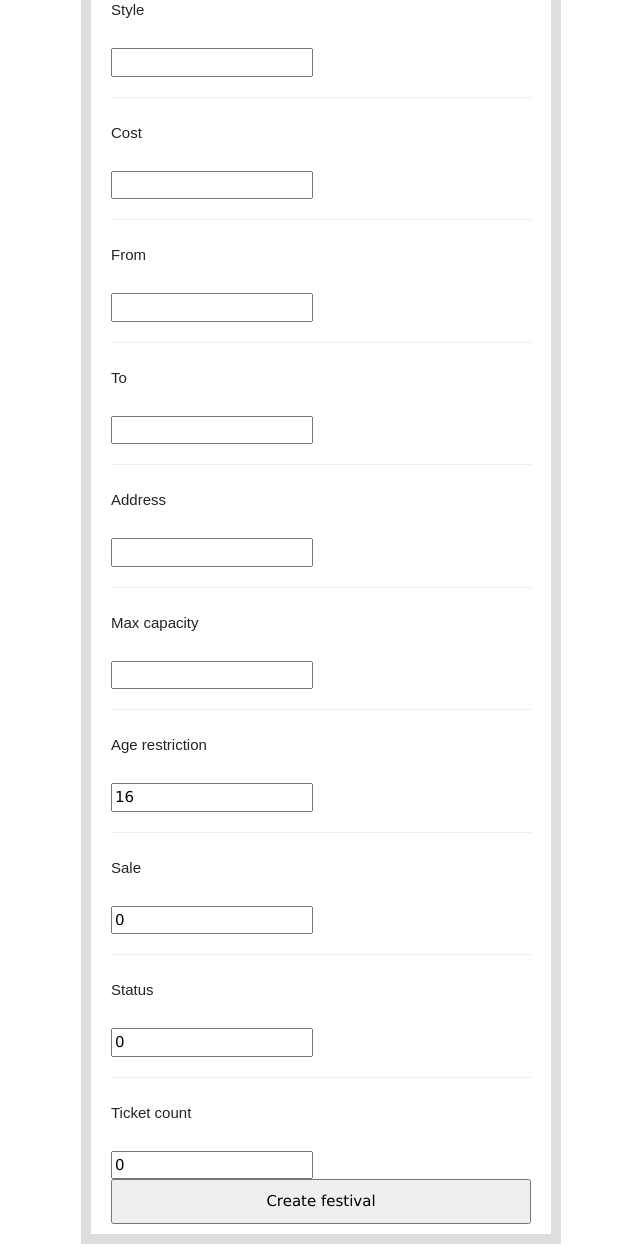
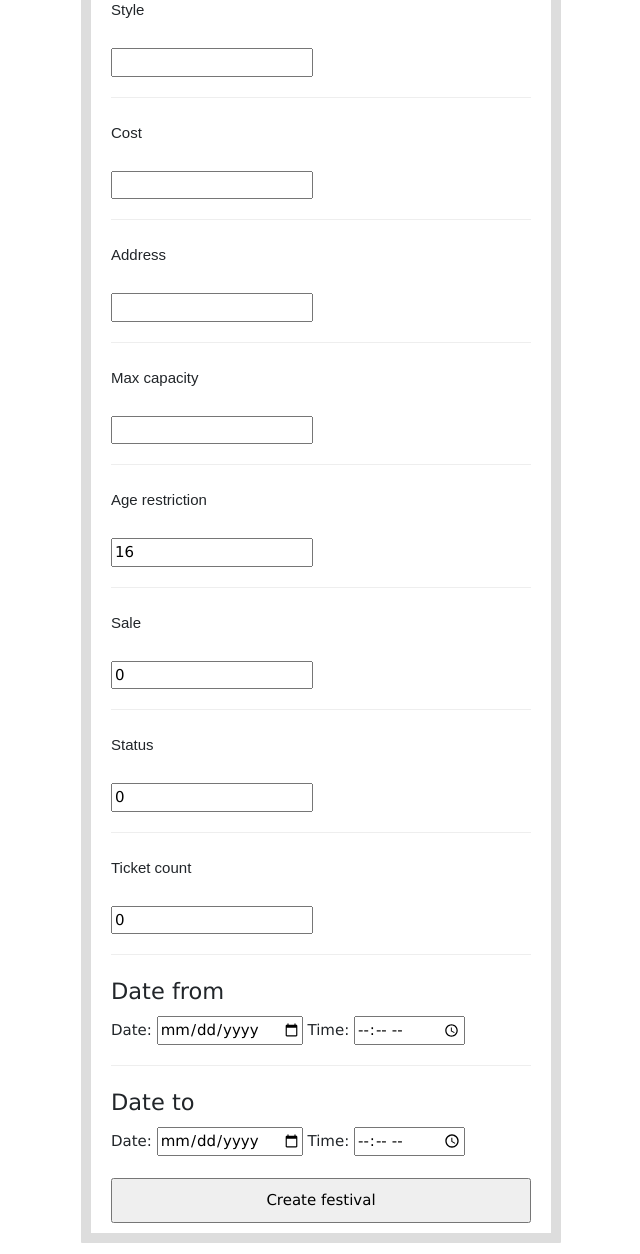
Before and after one commit to x00Pavel/festival-IS, a Flask app: page /my_festivals/add in a window 1280 px wide. Shown: the part 993-2247 px from the top of the page, without its empty margins (319-959 px from the left). Run offline with Flask 2, Linux system fonts and the light colour scheme; a user stored in the database is signed in; tables that the repository leaves empty hold one stand-in row (values such as "Sample post"); grey boxes marked "Sample" are stand-in pictures; some libraries are stand-ins or nearby versions.

Commit message:
Change input for date

```diff
--- a/src/classes.py
+++ b/src/classes.py
@@ -512,19 +512,19 @@ class Organizer(Seller):
 
     def add_fest(self, form):
         fest = Festival(
-            fest_name=form["fest_name"].data,
+            fest_name=form["fest_name"],
             fest_logo="https://festival-static.s3-eu-west-1.amazonaws.com/def_fest_logo.png",
-            description=form["description"].data,
-            style=form["style"].data,
-            cost=form["cost"].data,
-            time_from=form["time_from"].data,
-            time_to=form["time_to"].data,
-            address=form["address"].data,
-            max_capacity=form["max_capacity"].data,
-            age_restriction=form["age_restriction"].data,
-            sale=form["sale"].data,
+            description=form["description"],
+            style=form["style"],
+            cost=form["cost"],
+            time_from=f"{form['date_from']} {form['time_from']}",
+            time_to=f"{form['date_to']} {form['time_to']}",
+            address=form["address"],
+            max_capacity=form["max_capacity"],
+            age_restriction=form["age_restriction"],
+            sale=form["sale"],
             org_id=self.org_id,
-            status=form["status"].data,
+            status=form["status"],
         )
         db.session.add(fest)
         db.session.commit()
--- a/src/forms.py
+++ b/src/forms.py
@@ -93,10 +93,6 @@ class FestivalForm(FlaskForm):
     )
     style = StringField("Style", validators=[DataRequired()])
     cost = IntegerField("Cost", validators=[DataRequired(), NumberRange(min=0)])
-    time_from = DateTimeField(
-        "From", validators=[DataRequired()], format="%d-%m-%Y %H:%M"
-    )
-    time_to = DateTimeField("To", validators=[DataRequired()], format="%d-%m-%Y %H:%M")
     address = StringField("Address", validators=[DataRequired()])
     max_capacity = IntegerField("Max capacity", validators=[DataRequired()])
     age_restriction = IntegerField(
--- a/src/templates/edit_festival.html
+++ b/src/templates/edit_festival.html
@@ -13,6 +13,12 @@
         <div class="image_in_my_account">
             <img style="margin-top:150px;" src="{{fest.fest_logo}}" id="preview" width="600" height="600">
         </div>
+        <legend s>Date from</legend>
+        {{ fest.time_from }}
+        <hr>
+        <legend s>Date to</legend>
+        {{ fest.time_to }}
+        <br><br>
         <form action="/my_festivals/{{ fest.fest_id }}/edit" method="POST">
             {% for field in form if field.name != 'csrf_token' %}
                 {% if field.name == "submit" %}
@@ -37,7 +43,6 @@
                 <img style="margin-top:150px;"
                     src="https://festival-static.s3-eu-west-1.amazonaws.com/def_fest_logo.png" id="preview2" width="300"
                     height="300">
-
                 <input type="file" style="margin-bottom: 10px; font-size: 24px; text-align: center;" id=file-input>
                 {% for field in form if field.name != 'csrf_token' %}
                 <hr>
@@ -45,7 +50,15 @@
                 <br><br>
                 {{ field() }}
                 {% endfor %}
-
+                <hr>
+                <legend s>Date from</legend>
+                Date: <input type="date" name="date_from"/>
+                Time: <input s type="time" name="time_from"/>
+                <hr>
+                <legend s>Date to</legend>
+                Date: <input type="date" name="date_to"/>
+                Time: <input s type="time" name="time_to"/>
+                <br><br>
                 <script type="text/javascript">
 
                     /*
--- a/src/views.py
+++ b/src/views.py
@@ -277,8 +277,6 @@ def edit_festival(fest_id, source):
     fest_form.sale.data = fest.sale
     fest_form.status.data = fest.status
     fest_form.submit = "Update festival"
-    fest_form.time_from.data = fest.time_from
-    fest_form.time_to.data = fest.time_to
 
     seller_form = RoleForm()
     perfs = current_user.get_perf(fest_id=fest_id)
@@ -302,6 +300,7 @@ def add_festival():
     seller_form = RoleForm()
     form.fest_org_id = current_user.org_id
     if request.method == "POST":
+        form = request.form
         fest = current_user.add_fest(form)
 
         if request.form["fest_logo"] == "https://festival-static.s3-eu-west-1.amazonaws.com/default_avatar.png":
@@ -312,12 +311,12 @@ def add_festival():
             s3 = boto3.resource("s3")
             copy_source = {
                 "Bucket": S3_BUCKET,
-                "Key": request.form["fest_logo"].split(".com/")[-1],
+                "Key": form["fest_logo"].split(".com/")[-1],
             }
             bucket = s3.Bucket(S3_BUCKET)
-            bucket.copy(copy_source, f"fest/{fest.fest_id}/{form.fest_name.data}.png")
+            bucket.copy(copy_source, f"fest/{fest.fest_id}/{form['fest_name']}.png")
 
-            fest.fest_logo = f'{request.form["fest_logo"].split(".com/")[0]}.com/fest/{fest.fest_id}/{form.fest_name.data}.png'
+            fest.fest_logo = f'{form["fest_logo"].split(".com/")[0]}.com/fest/{fest.fest_id}/{form["fest_name"]}.png'
 
         db.session.commit()
         return redirect(f"/my_festivals/{fest.fest_id}/edit")
```
Also changed, not shown: src/templates/bands_page.html (+7 -2 lines).
